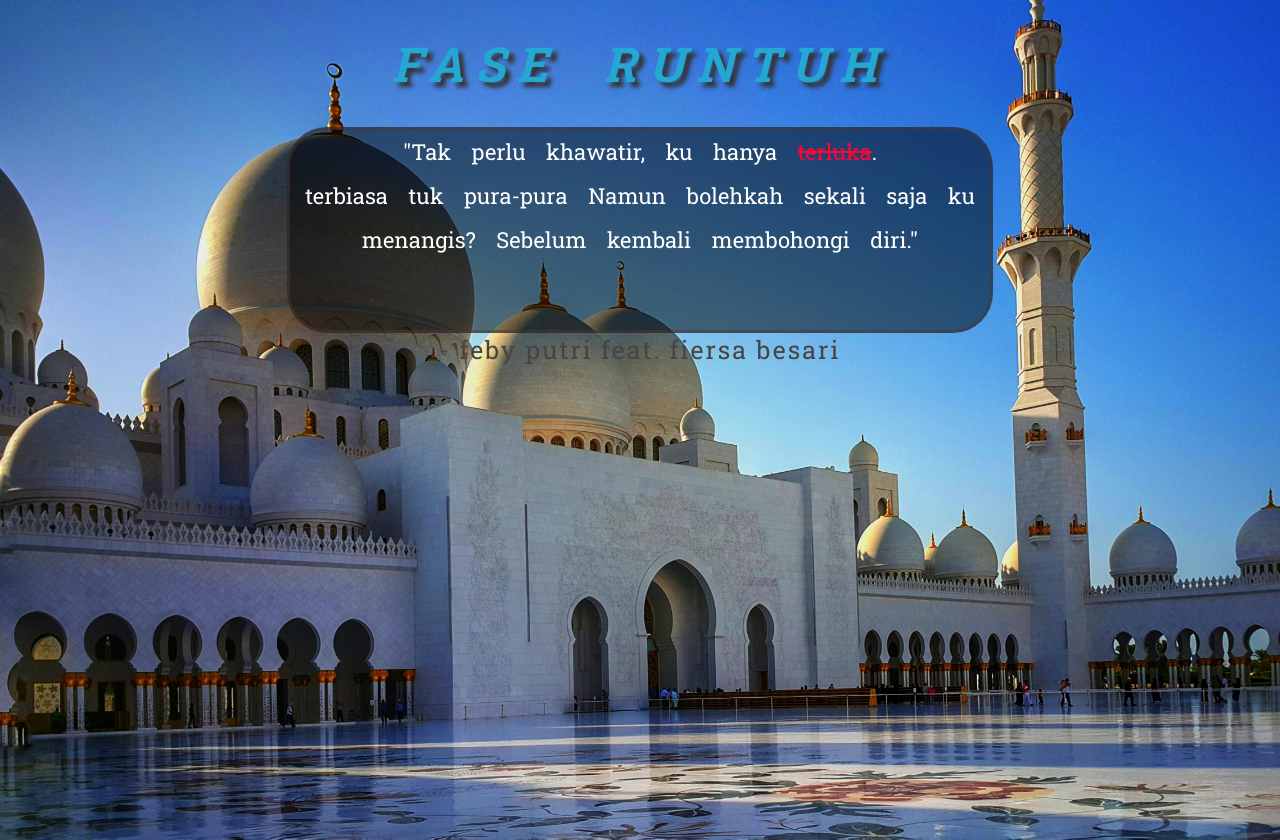
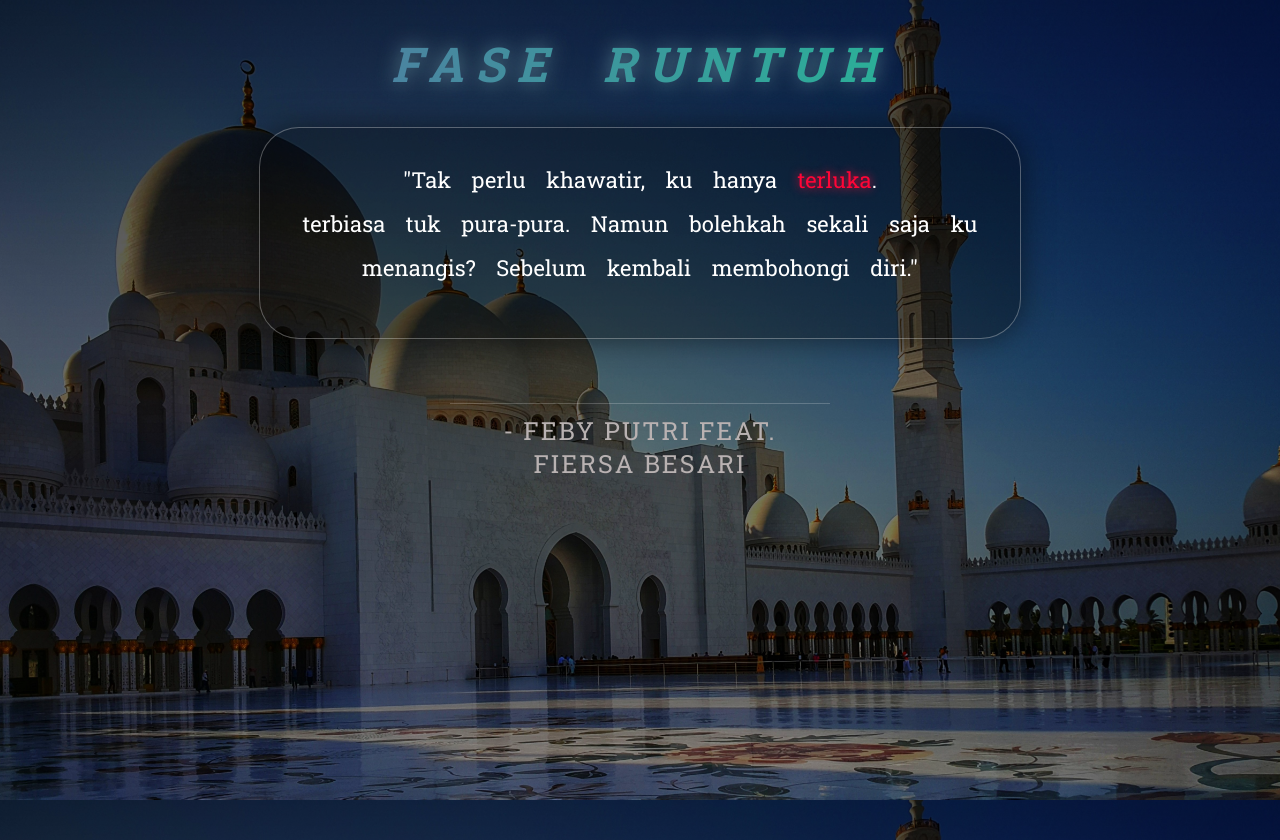
Before and after one commit to andikahasibuan/wpubelajarweb, a plain HTML site: page 08-css-dasar/latihan4-background.html in a window 1280 px wide. Drawn offline with Linux system fonts and the light colour scheme.

Commit message:
style: Enhance background and text styles for improved visual appeal

```diff
--- a/08-css-dasar/latihan4-background.html
+++ b/08-css-dasar/latihan4-background.html
@@ -8,23 +8,33 @@
       @import url("https://fonts.googleapis.com/css2?family=Roboto+Slab:wght@100..900&display=swap");
 
       body {
-        background-image: url(images/gambar3.jpg);
+        background-image:
+          linear-gradient(to bottom, rgb(0 0 0/70%), rgb(0 0 0/40%)),
+          url(images/gambar3.jpg);
         font-family: "Roboto Slab", "Times New roman", serif;
+        background-size: cover;
         text-align: center;
-        background-size: cover;
         background-repeat: no-repeat;
+        background-attachment: fixed;
+        background-position: center;
         min-height: 100vh;
       }
 
       h1 {
-        color: rgb(36, 168, 211);
+        color: transparent;
         font-weight: bold;
         font-size: 48px;
         font-style: italic;
         text-transform: uppercase;
         letter-spacing: 12px;
         word-spacing: 20px;
-        text-shadow: 5px 5px 4px rgb(52, 50, 50);
+        background-image: linear-gradient(
+          to right,
+          rgb(99, 99, 167),
+          rgb(18, 208, 145)
+        );
+        background-clip: text;
+        filter: drop-shadow(0 0 10px rgb(88, 129, 143));
       }
 
       .quote {
@@ -34,28 +44,32 @@
         /* 22 X 2  */
         line-height: 2;
         word-spacing: 15px;
-      }
-
-      .kotak {
-        height: 200px;
-        width: 700px;
-        border: 3px solid rgba(77, 55, 55, 0.5);
+        background-color: rgb(0 0 0/30%);
         border-radius: 40px;
+        max-width: 700px;
+        height: 150px;
         margin: auto;
-        background-color: rgb(0 0 0/ 50%);
+        padding: 30px;
+        border: 1px solid rgb(255 255 255 / 30%);
+        box-shadow: 0 0 30px rgb(0 0 0 / 50%);
       }
 
       .span1 {
         color: rgb(255, 5, 55);
-        text-decoration: line-through;
-        text-decoration-thickness: 2px;
+        text-shadow: 0 0 10px rgb(220, 20, 60);
       }
 
       .penulis1 {
         font-size: 25px;
-        color: rgb(73, 68, 68);
         letter-spacing: 2px;
+        color: rgb(185, 178, 178);
+        text-transform: uppercase;
+        border-top: 1px solid rgb(255 255 255 / 20%);
+        width: 30%;
+        margin: 5% auto;
+        padding-top: 10px;
       }
+
       p {
         margin: 0;
       }
@@ -63,14 +77,12 @@
   </head>
   <body>
     <h1 class="title">Fase Runtuh</h1>
-    <div class="kotak">
-      <p class="quote">
-        "Tak perlu khawatir, ku hanya
-        <span class="span1">terluka</span>. <br />
-        terbiasa tuk pura-pura <tertawa class="br"></tertawa>Namun bolehkah
-        sekali saja ku menangis? Sebelum kembali membohongi diri."
-      </p>
-    </div>
+    <p class="quote">
+      "Tak perlu khawatir, ku hanya
+      <span class="span1">terluka</span>. <br />
+      terbiasa tuk pura-pura. <tertawa class="br"></tertawa>Namun bolehkah
+      sekali saja ku menangis? Sebelum kembali membohongi diri."
+    </p>
     <p class="penulis1">- feby putri feat. fiersa besari</p>
   </body>
 </html>
```
